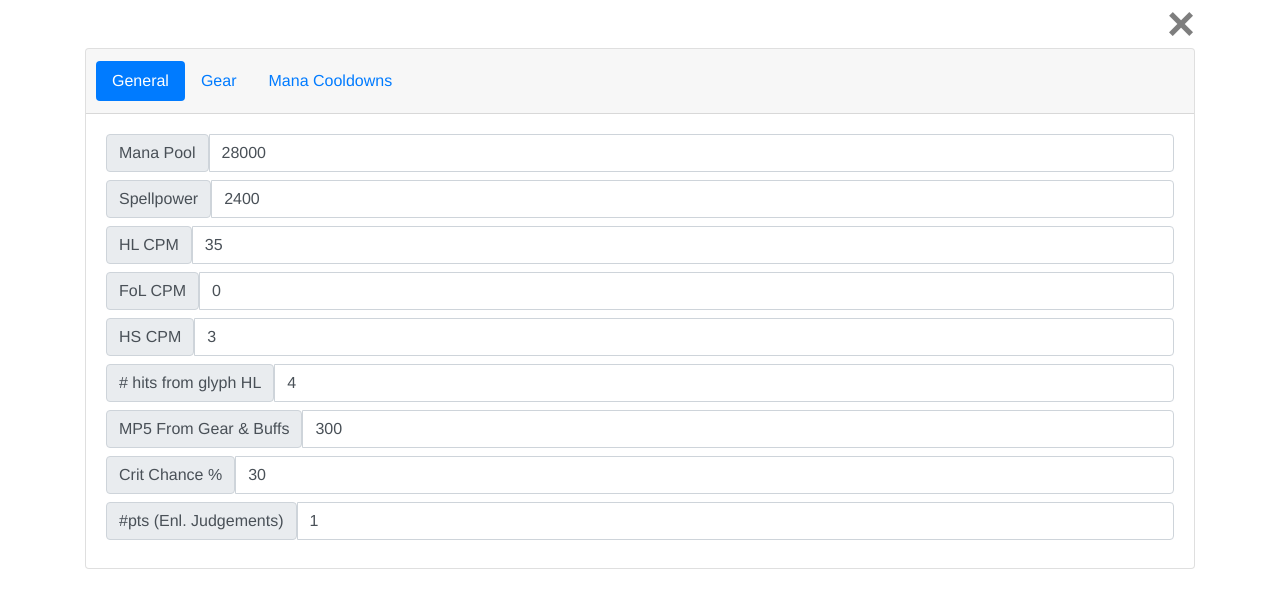
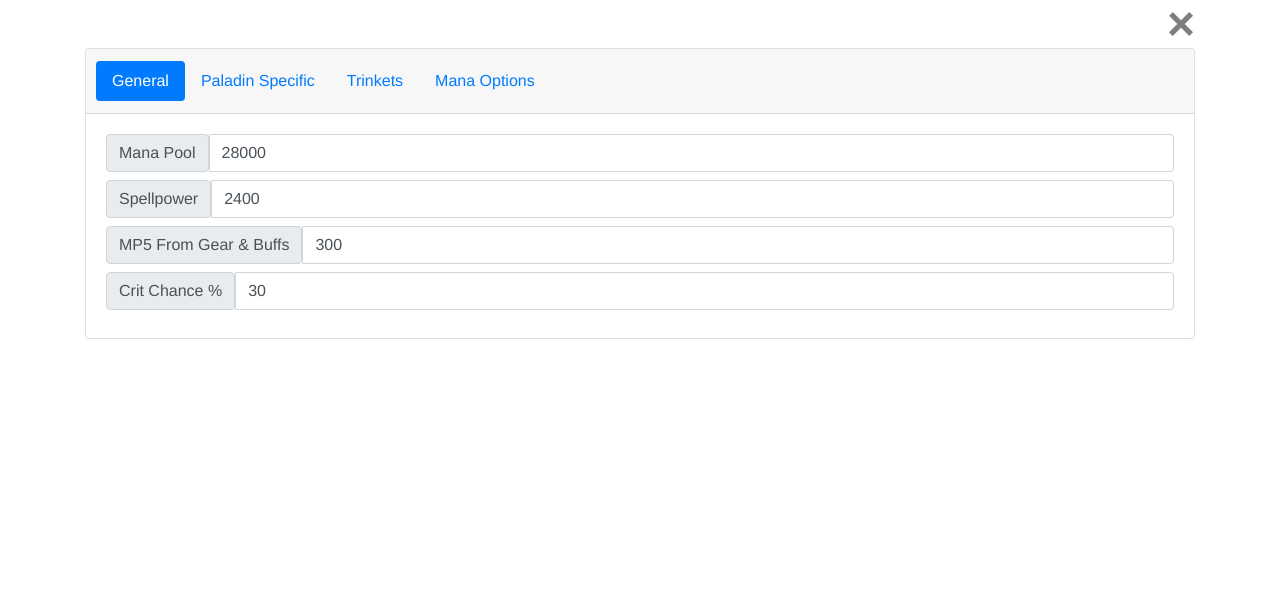
Before and after one commit to aitutor22/wotlkheals, a Vue app in the folder frontend/: page /paladin/ttoom in a window 1280 px wide. Both pictures are taken after a click on the button "Edit Options". Shown: the top 608 px of the page. Built offline with nearby package versions, Linux system fonts and the light colour scheme.

Commit message:
refactoring player options to make it more extendable

```diff
--- a/frontend/src/components/ttoom/TimeToOomComponent.vue
+++ b/frontend/src/components/ttoom/MainComponent.vue
@@ -19,12 +19,11 @@
       </div>
     </div>
 
-    <!-- dynamically load the correct cast options component -->
-    <component
-      :is="optionsComponent"
+    <player-options
       :is-show="showOptionsModal"
+      :player-class="playerClass"
       @close="showOptionsModal = false"
-    ></component>
+    ></player-options>
 
     <hr>
     <div class="row" v-if="results">
@@ -98,10 +97,12 @@
 
 <script>
 
-import {mapState} from 'vuex';
+import {mapState, mapMutations} from 'vuex';
 import axios from 'axios';
 import BarChart from './BarChart';
-import PaladinOptions from '../paladin/TimeToOomOptionsComponent';
+import PlayerOptions from './PlayerOptionsComponent';
+
+import data from './data';
 
 // https://stackoverflow.com/questions/38085352/how-to-use-two-y-axes-in-chart-js-v2
 export default {
@@ -123,7 +124,7 @@
   },
   components: {
     BarChart,
-    PaladinOptions,
+    PlayerOptions,
   },
   computed: {
     ...mapState('ttoom', ['oomOptions']),
@@ -204,6 +205,7 @@
     }, // end chartOptions
   },
   methods: {
+    ...mapMutations('ttoom', ['setOomOptions']),
     formatNumber (num) {
         return num.toString().replace(/(\d)(?=(\d{3})+(?!\d))/g, "$1,");
     },
@@ -258,7 +260,6 @@
           .then((response) => {
             this.fetching = false;
             this.showExplanation = false;
-            console.log(response.data);
             this.results = response.data;
             this.selectedLog = response.data['logs'];
             if (!this.isFixedAxis) {
@@ -291,7 +292,9 @@
     }
   },
   mounted() {
-    console.log(this.playerClass);
+    // passes a copy to avoid dirtying data
+    let _data = JSON.parse(JSON.stringify(data[this.playerClass]['oomOptions']));
+    this.setOomOptions(_data);
   },
 }
 </script>
--- a/frontend/src/components/paladin/TimeToOomOptionsComponent.vue
+++ b/frontend/src/components/ttoom/PlayerOptionsComponent.vue
@@ -1,3 +1,8 @@
+<!--
+  not the smartest way to do this but we just
+  list all the possible fields from the 4 classes and
+  show/hide only the relevant ones
+-->
 <template>
   <section id="options-modal" class="full-screen-modal" :class="{active: isShow}">
     <div class="container">
@@ -9,10 +14,11 @@
         </div>
       </div>
 
-      <div class="row">
+      <div class="row" v-if="oomOptions">
         <div class="col-12">
           <b-card no-body>
             <b-tabs pills card>
+              <!-- general options that apply to all healers -->
               <b-tab title="General" active><b-card-text>
                 <div class="input-group mb-2" style="width: 100%">
                   <span class="input-group-text" id="basic-addon1"
@@ -24,6 +30,20 @@
                     v-b-tooltip.hover title="Raid Buffed, including spellpower from Holy Guidance">Spellpower</span>
                   <input type="text" class="form-control" v-model.number="oomOptions['spellPower']">
                 </div>
+                <div class="input-group mb-2" style="width: 100%">
+                  <span class="input-group-text" id="basic-addon1"
+                    v-b-tooltip.hover title="Raid Buffed">MP5 From Gear & Buffs</span>
+                  <input type="text" class="form-control" v-model.number="oomOptions['mp5FromGearAndRaidBuffs']">
+                </div>
+                <div class="input-group mb-2" style="width: 100%">
+                  <span class="input-group-text" id="basic-addon1"
+                    v-b-tooltip.hover title="Raid Buffed, DO NOT include values from Holy Power and Sanctified Light talents as system will automatically add">Crit Chance %</span>
+                  <input type="text" class="form-control" v-model.number="oomOptions['critChance']">
+                </div>
+              </b-card-text></b-tab>
+
+              <!-- options that apply to specific classes; we use v-if to show the correct one -->
+              <b-tab v-if="playerClass === 'paladin'" title="Paladin Specific"><b-card-text>
                 <div class="input-group mb-2" style="width: 100%">
                   <span class="input-group-text" id="basic-addon1">HL CPM</span>
                   <input type="text" class="form-control" v-model.number="oomOptions['cpm']['HOLY_LIGHT']">
@@ -43,24 +63,9 @@
                 </div>
                 <div class="input-group mb-2" style="width: 100%">
                   <span class="input-group-text" id="basic-addon1"
-                    v-b-tooltip.hover title="Raid Buffed">MP5 From Gear & Buffs</span>
-                  <input type="text" class="form-control" v-model.number="oomOptions['mp5FromGearAndRaidBuffs']">
-                </div>
-                <div class="input-group mb-2" style="width: 100%">
-                  <span class="input-group-text" id="basic-addon1"
-                    v-b-tooltip.hover title="Raid Buffed, DO NOT include values from Holy Power and Sanctified Light talents as system will automatically add">Crit Chance %</span>
-                  <input type="text" class="form-control" v-model.number="oomOptions['critChance']">
-                </div>
-
-                <div class="input-group mb-2" style="width: 100%">
-                  <span class="input-group-text" id="basic-addon1"
                     v-b-tooltip.hover title="Number of talent points in Enlightened Judgements (0 to 2)">#pts (Enl. Judgements)</span>
                   <input type="text" class="form-control" v-model.number="oomOptions['talents']['enlightenedJudgements']">
                 </div>
-              </b-card-text></b-tab>
-
-              <b-tab title="Gear"><b-card-text>
-                <b>Tier Bonus</b>
                 <div class="form-check">
                   <input class="form-check-input" type="checkbox" id="2pT7" v-model="oomOptions['2pT7']">
                   <label class="form-check-label" for="2pT7"
@@ -71,58 +76,37 @@
                   <label class="form-check-label" for="4pT7"
                     v-b-tooltip.hover title="The cost of your Holy Light is reduced by 5%.">4pT7</label>
                 </div>
+              </b-card-text></b-tab>
 
-                <b>Trinkets</b>
+              <!-- we first show trinkets that all healers are interested in, then show specific player class ones -->
+              <b-tab title="Trinkets"><b-card-text>
                 <div class="form-check">
                   <input class="form-check-input" type="checkbox" id="soup" v-model="oomOptions['trinkets']" value="soup">
                   <label class="form-check-label" for="soup">Soul Preserver</label>
-                </div>
-                <div class="form-check">
-                  <input class="form-check-input" type="checkbox" id="eog" v-model="oomOptions['trinkets']" value="eog">
-                  <label class="form-check-label" for="eog">Eye of Gruul</label>
                 </div>
                 <div class="form-check">
                   <input class="form-check-input" type="checkbox" id="dmcg" v-model="oomOptions['trinkets']" value="dmcg">
                   <label class="form-check-label" for="dmcg">Darkmoon Card: Greatness</label>
                 </div>
                 <div class="form-check">
+                  <input class="form-check-input" type="checkbox" id="illustration" v-model="oomOptions['trinkets']" value="illustration">
+                  <label class="form-check-label" for="illustration">Illustration</label>
+                </div>
+                <div v-if="playerClass === 'paladin'" class="form-check">
                   <input class="form-check-input" type="checkbox" id="owl" v-model="oomOptions['trinkets']" value="owl">
                   <label class="form-check-label" for="owl">Figurine - Sapphire Owl</label>
                 </div>
-                <div class="form-check">
-                  <input class="form-check-input" type="checkbox" id="illustration" v-model="oomOptions['trinkets']" value="illustration">
-                  <label class="form-check-label" for="illustration">Illustration</label>
+                <div v-if="playerClass === 'paladin'" class="form-check">
+                  <input class="form-check-input" type="checkbox" id="eog" v-model="oomOptions['trinkets']" value="eog">
+                  <label class="form-check-label" for="eog">Eye of Gruul</label>
                 </div>
               </b-card-text></b-tab>
 
-              <b-tab title="Mana Cooldowns"><b-card-text>
-                <b>Mana Options</b>
+              <b-tab title="Mana Options"><b-card-text>
+                <!-- general options available to all classes -->
                 <div class="input-group mb-2" style="width: 100%">
                   <span class="input-group-text" id="basic-addon1">Replenishment Uptime %</span>
                   <input type="text" class="form-control" v-model.number="oomOptions['manaOptions']['replenishmentUptime']">
-                </div>
-                <div class="form-check">
-                  <input class="form-check-input" type="checkbox" id="canSoW" v-model="oomOptions['manaOptions']['canSoW']">
-                  <label class="form-check-label" for="canSoW"
-                    v-b-tooltip.hover title="Is HPLD in melee range and thus able to proc Seal of Wisdom for mana?">Can SoW?</label>
-                </div>
-                <div class="form-check">
-                  <input class="form-check-input" type="checkbox" id="divinePlea" v-model="oomOptions['manaOptions']['divinePlea']">
-                  <label class="form-check-label" for="divinePlea">Divine Plea</label>
-                </div>
-                <div class="input-group mb-2" style="width: 100%" v-if="oomOptions['manaOptions']['divinePlea']">
-                  <span class="input-group-text" id="basic-addon1"
-                    v-b-tooltip.hover title="This controls when to use Divine Plea - if you would like to delay Divine Plea, set this to a higher value.">Mana Deficit to use Divine Plea</span>
-                  <input type="text" class="form-control" v-model.number="oomOptions['manaOptions']['divinePleaMinimumManaDeficit']">
-                </div>
-                <div class="form-check">
-                  <input class="form-check-input" type="checkbox" id="divineIllumination" v-model="oomOptions['manaOptions']['divineIllumination']">
-                  <label class="form-check-label" for="divineIllumination">Divine Illumination</label>
-                </div>
-                <div class="form-check">
-                  <input class="form-check-input" type="checkbox" id="selfLoh" v-model="oomOptions['manaOptions']['selfLoh']">
-                  <label class="form-check-label" for="selfLoh"
-                    v-b-tooltip.hover title="Is the HPLD using Glyph of Divinity and casting Lay on Hands on him/herself for additional mana?">Self LoH (Divinity)</label>
                 </div>
                 <div class="form-check">
                   <input class="form-check-input" type="checkbox" id="injector" v-model="oomOptions['manaOptions']['injector']">
@@ -141,6 +125,31 @@
                   <input class="form-check-input" type="checkbox" id="arcaneTorrent" v-model="oomOptions['manaOptions']['arcaneTorrent']">
                   <label class="form-check-label" for="arcaneTorrent">Arcane Torrent</label>
                 </div>
+
+                <!-- class specific -->
+                <div v-if="playerClass === 'paladin'" class="form-check">
+                  <input class="form-check-input" type="checkbox" id="canSoW" v-model="oomOptions['manaOptions']['canSoW']">
+                  <label class="form-check-label" for="canSoW"
+                    v-b-tooltip.hover title="Is HPLD in melee range and thus able to proc Seal of Wisdom for mana?">Can SoW?</label>
+                </div>
+                <div v-if="playerClass === 'paladin'" class="form-check">
+                  <input class="form-check-input" type="checkbox" id="divinePlea" v-model="oomOptions['manaOptions']['divinePlea']">
+                  <label class="form-check-label" for="divinePlea">Divine Plea</label>
+                </div>
+                <div class="input-group mb-2" style="width: 100%" v-if="oomOptions['manaOptions']['divinePlea']">
+                  <span class="input-group-text" id="basic-addon1"
+                    v-b-tooltip.hover title="This controls when to use Divine Plea - if you would like to delay Divine Plea, set this to a higher value.">Mana Deficit to use Divine Plea</span>
+                  <input type="text" class="form-control" v-model.number="oomOptions['manaOptions']['divinePleaMinimumManaDeficit']">
+                </div>
+                <div v-if="playerClass === 'paladin'" class="form-check">
+                  <input class="form-check-input" type="checkbox" id="divineIllumination" v-model="oomOptions['manaOptions']['divineIllumination']">
+                  <label class="form-check-label" for="divineIllumination">Divine Illumination</label>
+                </div>
+                <div v-if="playerClass === 'paladin'" class="form-check">
+                  <input class="form-check-input" type="checkbox" id="selfLoh" v-model="oomOptions['manaOptions']['selfLoh']">
+                  <label class="form-check-label" for="selfLoh"
+                    v-b-tooltip.hover title="Is the HPLD using Glyph of Divinity and casting Lay on Hands on him/herself for additional mana?">Self LoH (Divinity)</label>
+                </div>
               </b-card-text></b-tab>
             </b-tabs>
           </b-card>
@@ -153,64 +162,26 @@
 
 <script>
 
-import {mapMutations} from 'vuex';
+import {mapState} from 'vuex';
 
 export default {
-  name: 'PaladinTtoomOptions',
+  name: 'TtoomOptions',
   props: {
+    playerClass: String,
     isShow: Boolean,
   },
   computed: {
+    ...mapState('ttoom', ['oomOptions']),
   },
   data() {
     return {
-      oomOptions: {
-        manaPool: 28000,
-        spellPower: 2400,
-        castTimes: {
-          HOLY_LIGHT: 1.6,
-          FLASH_OF_LIGHT: 1.4,
-        },
-        cpm: {
-          HOLY_LIGHT: 35,
-          HOLY_SHOCK: 3,
-          FLASH_OF_LIGHT: 0,
-        },
-        talents: {
-          enlightenedJudgements: 1,
-        },
-        manaOptions: {
-          replenishmentUptime: 90,
-          divineIllumination: true,
-          divinePlea: true,
-          divinePleaMinimumManaDeficit: 8000,
-          canSoW: true,
-          selfLoh: false,
-          injector: false,
-          innervate: false,
-          manaTideTotem: false,
-          arcaneTorrent: false,
-        },
-        trinkets: ['soup', 'eog'],
-        glyphHolyLightHits: 4,
-        mp5FromGearAndRaidBuffs: 300,
-        '2pT7': true,
-        '4pT7': true,
-        critChance: 30,
-      },
     };
   },
   methods: {
-     ...mapMutations('ttoom', ['setOomOptions']),
     close() {
       this.$emit('close');
-      this.setOomOptions(this.oomOptions);
     },
   },
-  mounted() {
-    // sets default values
-    this.setOomOptions(this.oomOptions);
-  }
 }
 </script>
 
--- /dev/null
+++ b/frontend/src/components/ttoom/data.js
@@ -0,0 +1,36 @@
+const data = {
+    paladin: {
+      oomOptions: {
+        manaPool: 28000,
+        spellPower: 2400,
+        critChance: 30,
+        cpm: {
+          HOLY_LIGHT: 35,
+          HOLY_SHOCK: 3,
+          FLASH_OF_LIGHT: 0,
+        },
+        talents: {
+          enlightenedJudgements: 1,
+        },
+        manaOptions: {
+          replenishmentUptime: 90,
+          divineIllumination: true,
+          divinePlea: true,
+          divinePleaMinimumManaDeficit: 8000,
+          canSoW: true,
+          selfLoh: false,
+          injector: false,
+          innervate: false,
+          manaTideTotem: false,
+          arcaneTorrent: false,
+        },
+        trinkets: ['soup', 'eog'],
+        glyphHolyLightHits: 4,
+        mp5FromGearAndRaidBuffs: 300,
+        '2pT7': true,
+        '4pT7': true,
+      },
+    }
+}
+
+module.exports = data;
--- a/frontend/src/router/index.ts
+++ b/frontend/src/router/index.ts
@@ -5,7 +5,7 @@
   '../components/calculator/PaladinComponent.vue';
 
 import TTOOM from
-  '../components/ttoom/TimeToOomComponent.vue';
+  '../components/ttoom/MainComponent.vue';
 
 import PaladinStatWeights from
   '../components/paladin/StatWeights.vue';
--- a/frontend/src/store/modules/ttoom.ts
+++ b/frontend/src/store/modules/ttoom.ts
@@ -4,7 +4,7 @@
 const getDefaultState = () => {
   // note: index resets for every subtrack
   const results = {
-    oomOptions: {},
+    oomOptions: null,
   };
 
   return results;
```
